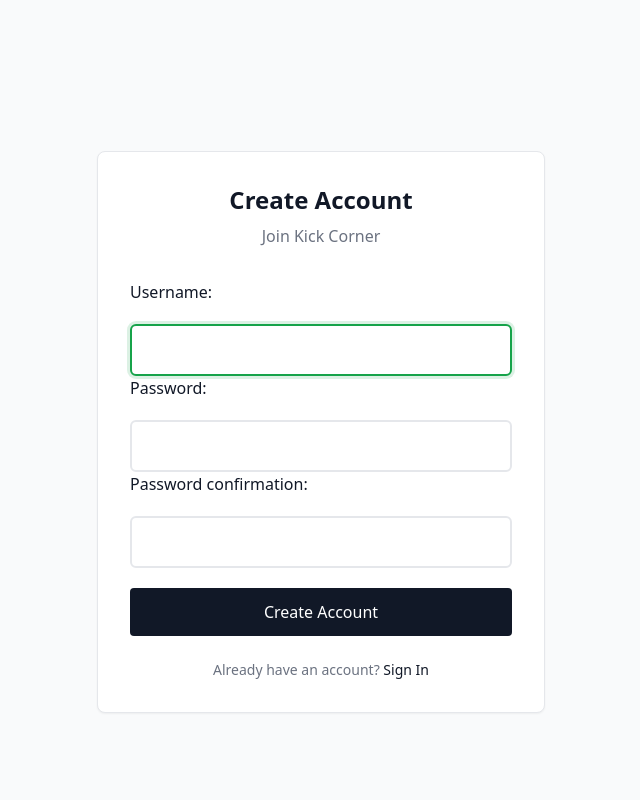
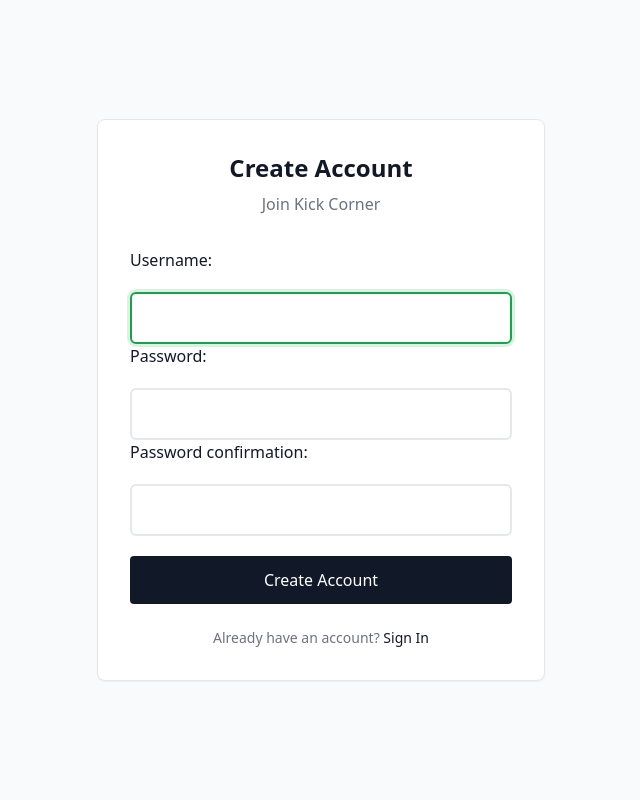
Before and after one commit to kurrorro/kick-corner, a Django app: page /register/ in a window 1280 px wide. Shown: the whole page, without its empty margins (319-959 px from the left). Run offline with Django 5.2, Linux system fonts and the light colour scheme; some libraries are stand-ins or nearby versions.

Commit message:
Tugas Individu 5 - fix ui

```diff
--- a/main/templates/login.html
+++ b/main/templates/login.html
@@ -2,7 +2,7 @@
 {% block meta %}<title>Login</title>{% endblock meta %}
 
 {% block content %}
-<div class="bg-gray-50 w-full min-h-screen flex items-center justify-center p-8 pt-24">
+<div class="bg-gray-50 w-full min-h-screen flex items-center justify-center p-8">
   <div class="max-w-md w-full">
     <div class="bg-white rounded-lg border border-gray-200 p-6 sm:p-8 form-style">
       <div class="text-center mb-8">
--- a/main/templates/register.html
+++ b/main/templates/register.html
@@ -3,7 +3,7 @@
 
 {% block content %}
 <div class="form-style">
-  <div class="min-h-screen bg-gray-50 flex items-center justify-center p-8 pt-24">
+  <div class="min-h-screen bg-gray-50 flex items-center justify-center p-8">
     <div class="max-w-md w-full">
       <div class="bg-white border border-gray-200 rounded-lg p-8 shadow-sm">
         <div class="text-center mb-8">
```
